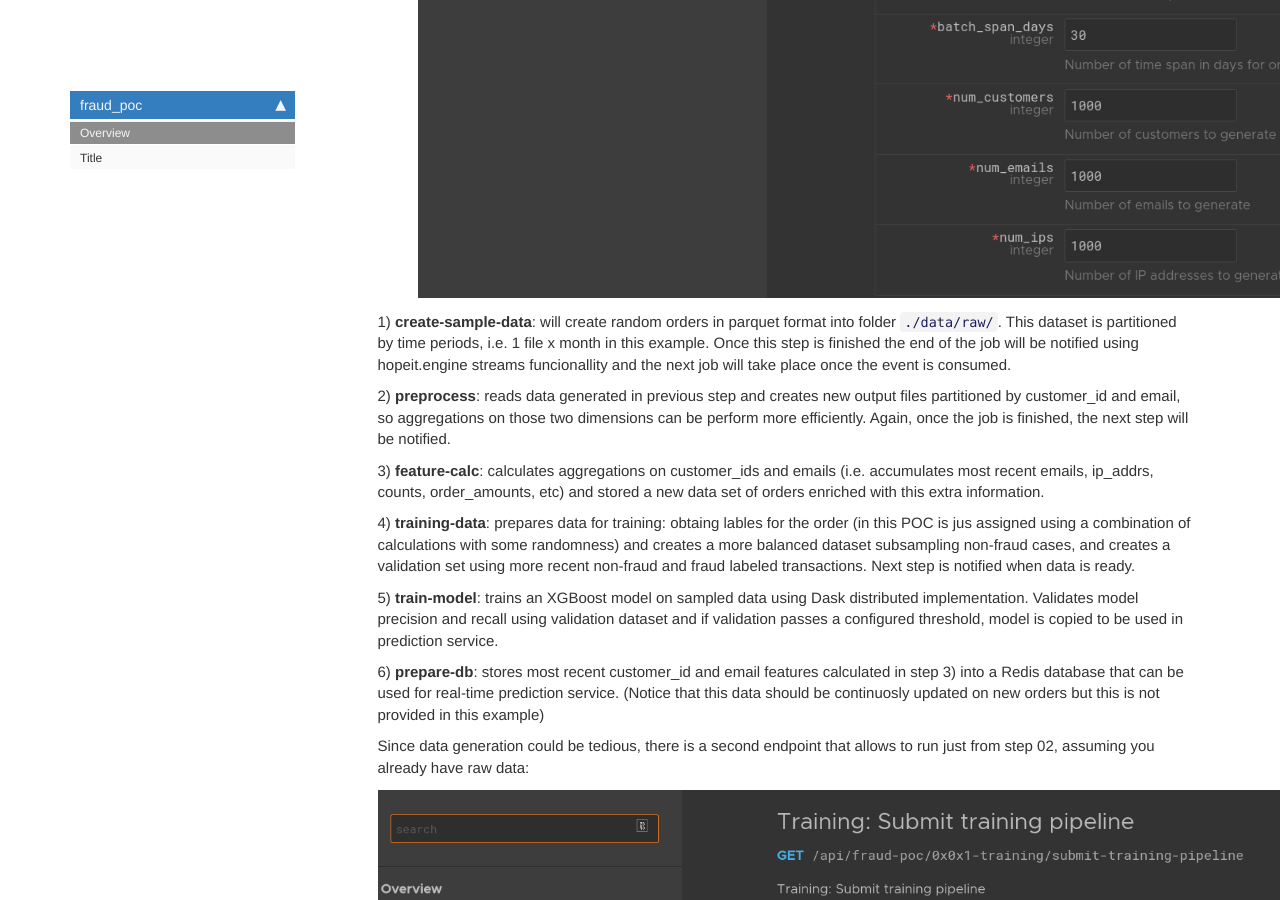
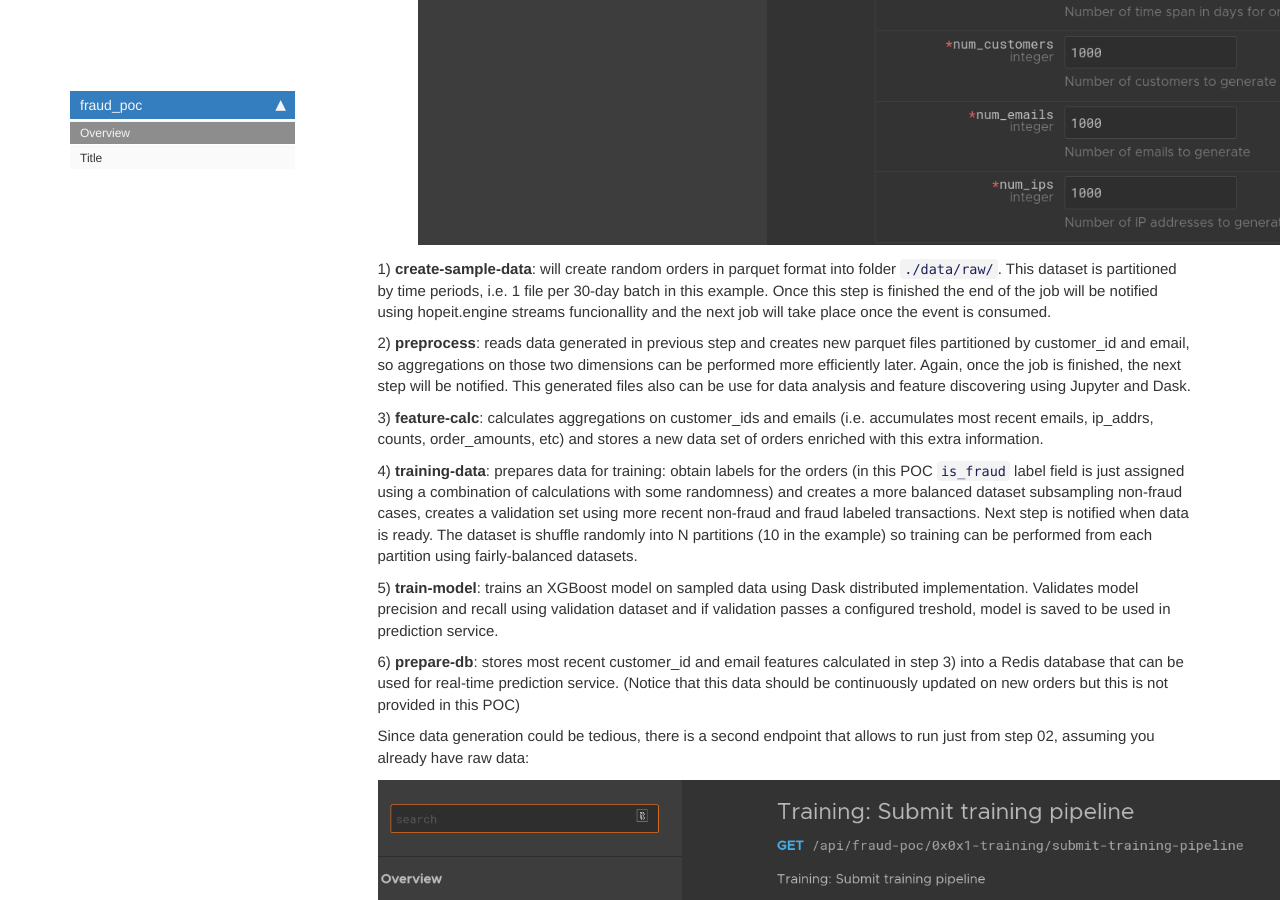
Before and after one commit to leosmerling-hopeit/fraud-poc, a Jekyll site: the page built from docs/index.html, in a window 1280 px wide and 900 px high, scrolled down 3126 px. Built offline with Jekyll 4.4.1, drawn with Linux system fonts in a browser that asks for light colours; nearby versions of some CDN libraries; comment, search, counter and statistics services are not loaded; some of the changed text lies outside the part shown.

Commit message:
Updated README. Cleanup files.

```diff
--- a/docs/index.html
+++ b/docs/index.html
@@ -148,12 +147,12 @@
 <li>The first endpoint "Data: Make Sample Data" will run the whole data+training pipeline end to end if you click in <code>Try It</code>
 <img src="/fraud_poc/docs/img/api01.png" alt=""></li>
 </ul>
-<p>1) <strong>create-sample-data</strong>: will create random orders in parquet format into folder <code>./data/raw/</code>. This dataset is partitioned by time periods, i.e. 1 file x month in this example. Once this step is finished the end of the job will be notified using hopeit.engine streams funcionallity and the next job will take place once the event is consumed.</p>
-<p>2) <strong>preprocess</strong>: reads data generated in previous step and creates new output files partitioned by customer_id and email, so aggregations on those two dimensions can be perform more efficiently. Again, once the job is finished, the next step will be notified.</p>
-<p>3) <strong>feature-calc</strong>: calculates aggregations on customer_ids and emails (i.e. accumulates most recent emails, ip_addrs, counts, order_amounts, etc) and stored a new data set of orders enriched with this extra information.</p>
-<p>4) <strong>training-data</strong>: prepares data for training: obtaing lables for the order (in this POC is jus assigned using a combination of calculations with some randomness) and creates a more balanced dataset subsampling non-fraud cases, and creates a validation set using more recent non-fraud and fraud labeled transactions. Next step is notified when data is ready.</p>
-<p>5) <strong>train-model</strong>: trains an XGBoost model on sampled data using Dask distributed implementation. Validates model precision and recall using validation dataset and if validation passes a configured threshold, model is copied to be used in prediction service.</p>
-<p>6) <strong>prepare-db</strong>: stores most recent customer_id and email features calculated in step 3) into a Redis database that can be used for real-time prediction service. (Notice that this data should be continuosly updated on new orders but this is not provided in this example)</p>
+<p>1) <strong>create-sample-data</strong>: will create random orders in parquet format into folder <code>./data/raw/</code>. This dataset is partitioned by time periods, i.e. 1 file per 30-day batch in this example. Once this step is finished the end of the job will be notified using hopeit.engine streams funcionallity and the next job will take place once the event is consumed.</p>
+<p>2) <strong>preprocess</strong>: reads data generated in previous step and creates new parquet files partitioned by customer_id and email, so aggregations on those two dimensions can be performed more efficiently later. Again, once the job is finished, the next step will be notified. This generated files also can be use for data analysis and feature discovering using Jupyter and Dask.</p>
+<p>3) <strong>feature-calc</strong>: calculates aggregations on customer_ids and emails (i.e. accumulates most recent emails, ip_addrs, counts, order_amounts, etc) and stores a new data set of orders enriched with this extra information.</p>
+<p>4) <strong>training-data</strong>: prepares data for training: obtain labels for the orders (in this POC <code>is_fraud</code> label field is just assigned using a combination of calculations with some randomness) and creates a more balanced dataset subsampling non-fraud cases, creates a validation set using more recent non-fraud and fraud labeled transactions. Next step is notified when data is ready. The dataset is shuffle randomly into N partitions (10 in the example) so training can be performed from each partition using fairly-balanced datasets.</p>
+<p>5) <strong>train-model</strong>: trains an XGBoost model on sampled data using Dask distributed implementation. Validates model precision and recall using validation dataset and if validation passes a configured treshold, model is saved to be used in prediction service.</p>
+<p>6) <strong>prepare-db</strong>: stores most recent customer_id and email features calculated in step 3) into a Redis database that can be used for real-time prediction service. (Notice that this data should be continuously updated on new orders but this is not provided in this POC)</p>
 <p>Since data generation could be tedious, there is a second endpoint that allows to run just from step 02, assuming
 you already have raw data:
 <img src="/fraud_poc/docs/img/api02.png" alt=""></p>
```
Also changed, not shown: other parts of docs/index.html (+2 -3 lines), README.md, 4 other files.
